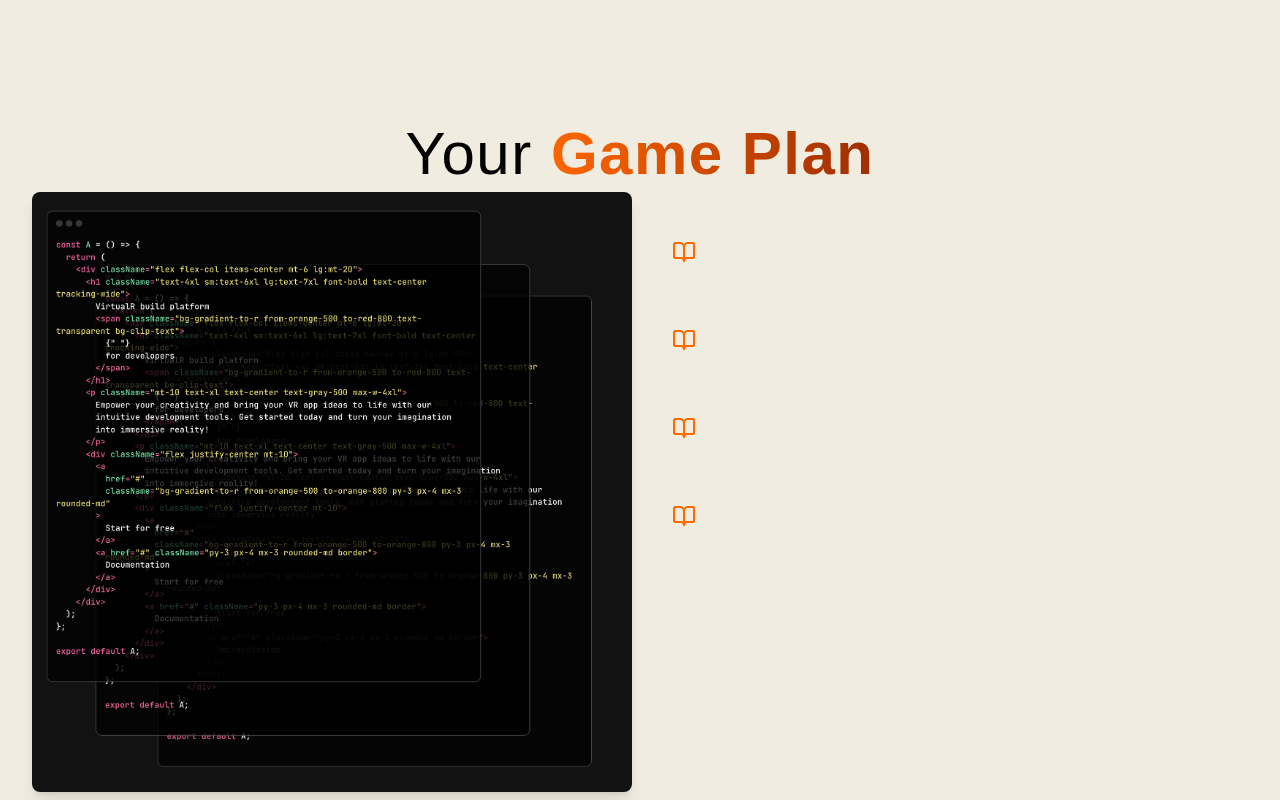
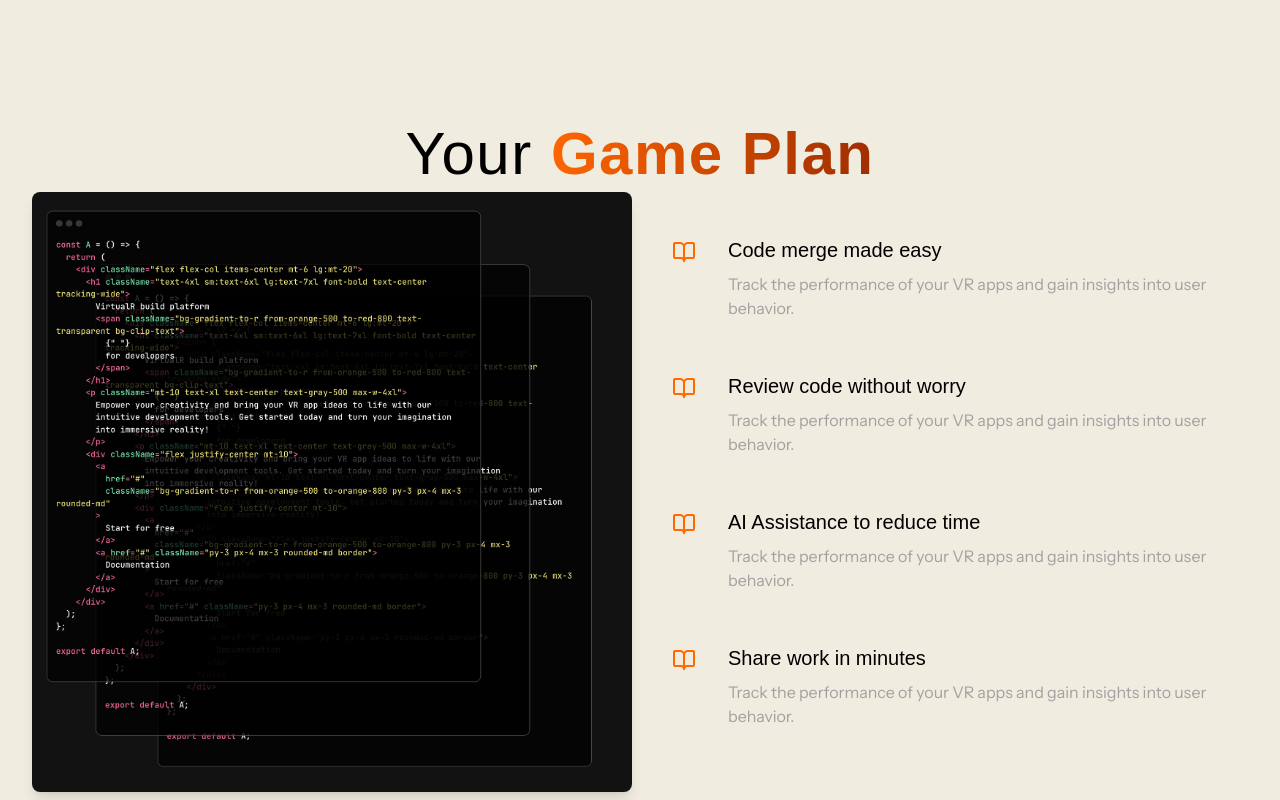
Before and after one commit to samuelngry/Coinly, a React (Vite) app in the folder client/: page / in a window 1280 px wide. Shown: the part 1403-2203 px from the top of the page. Built offline with nearby package versions, Linux system fonts and the light colour scheme; a web font is replaced by a local one.

Commit message:
feat: add title and description of each play in PlayBook

```diff
--- a/client/src/components/Playbook.jsx
+++ b/client/src/components/Playbook.jsx
@@ -22,6 +22,10 @@ const Playbook = () => {
                         <div className='text-orange-500 mx-6 h-10 w-10 p-2 justify-center items-center rounded-full'>
                             <BookOpen />
                         </div>
+                        <div>
+                            <h5 className='text-xl mt-1 mb-2'>{item.title}</h5>
+                            <p className='text-md text-neutral-400'>{item.description}</p>
+                        </div>
                     </div>
                 ))}
             </div>
```
